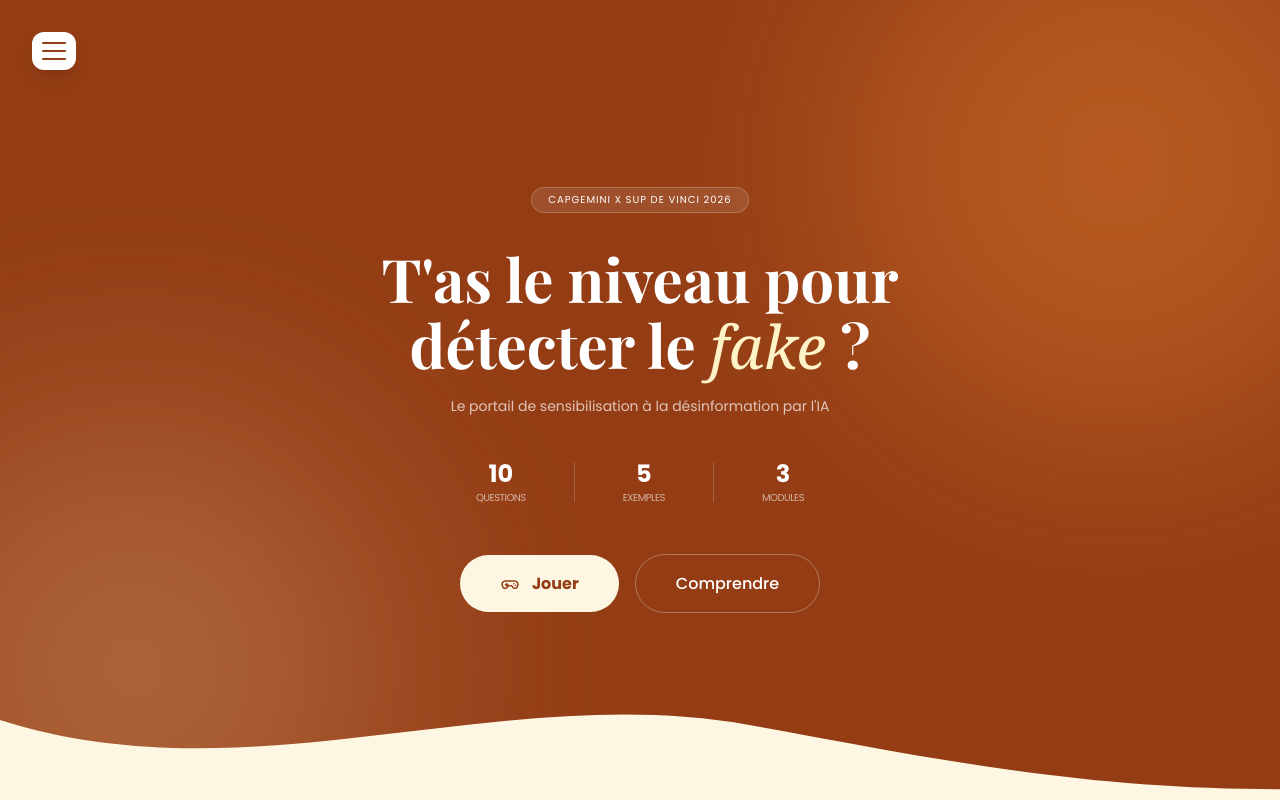
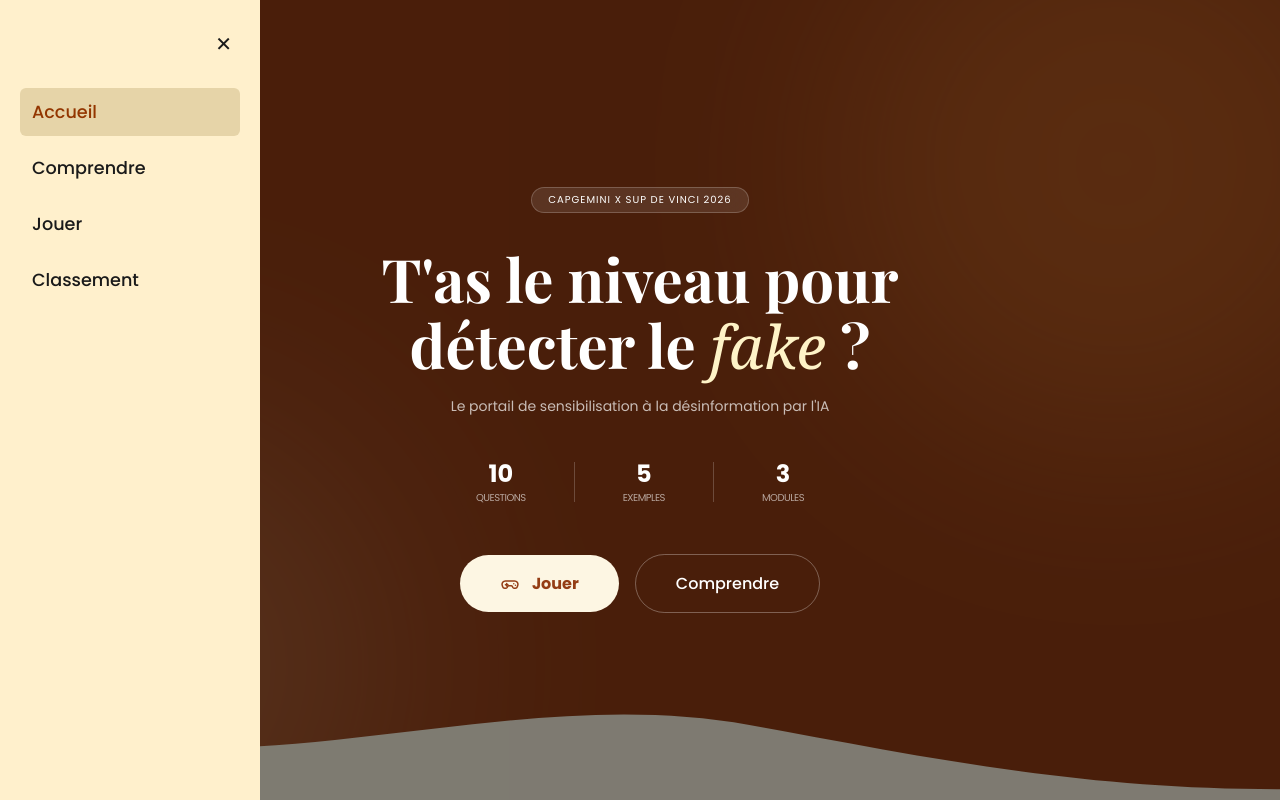
Before and after one commit to mlft9/projet-special-week, a React (Vite) app in the folder app/: page / in a window 1280 px wide. Both pictures are taken after a click on the button "Ouvrir le menu". Shown: the top 800 px of the page. Built offline with nearby package versions, Linux system fonts and the light colour scheme; a web font is replaced by a local one.

Commit message:
animation menu burger

```diff
--- a/app/src/App.css
+++ b/app/src/App.css
@@ -58,20 +58,22 @@
 /* ── Burger Menu ── */
 
 .burger-btn {
-  background: none;
+  background: #ffffff;
   border: none;
+  border-radius: 12px;
   cursor: pointer;
   display: flex;
   flex-direction: column;
   gap: 5px;
-  padding: 4px;
+  padding: 10px;
+  box-shadow: 0 2px 12px rgba(0, 0, 0, 0.15);
 }
 
 .burger-btn span {
   display: block;
   width: 24px;
   height: 2px;
-  background: var(--color-text-on-secondary);
+  background: #943D15;
   border-radius: 2px;
 }
 
@@ -80,6 +82,14 @@
   inset: 0;
   background: rgba(0, 0, 0, 0.5);
   z-index: 200;
+  opacity: 0;
+  pointer-events: none;
+  transition: opacity 0.25s ease;
+}
+
+.burger-overlay.is-open {
+  opacity: 1;
+  pointer-events: auto;
 }
 
 .burger-drawer {
@@ -92,6 +102,12 @@
   padding: 24px 20px;
   display: flex;
   flex-direction: column;
+  transform: translateX(-100%);
+  transition: transform 0.25s ease;
+}
+
+.burger-overlay.is-open .burger-drawer {
+  transform: translateX(0);
 }
 
 .burger-close {
--- a/app/src/components/BurgerMenu.tsx
+++ b/app/src/components/BurgerMenu.tsx
@@ -22,8 +22,7 @@ export default function BurgerMenu() {
         <span /><span /><span />
       </button>
 
-      {open && (
-        <div className="burger-overlay" onClick={() => setOpen(false)}>
+      <div className={`burger-overlay${open ? ' is-open' : ''}`} onClick={() => setOpen(false)}>
           <nav
             className="burger-drawer"
             role="dialog"
@@ -52,8 +51,7 @@ export default function BurgerMenu() {
               ))}
             </ul>
           </nav>
-        </div>
-      )}
+      </div>
     </>
   )
 }
--- a/app/src/pages/Home.tsx
+++ b/app/src/pages/Home.tsx
@@ -1,8 +1,9 @@
-    import { useRef } from 'react'
+import { useRef } from 'react'
 import { useNavigate } from 'react-router-dom'
 import gsap from 'gsap'
 import { useGSAP } from '@gsap/react'
 import { ScrollTrigger } from 'gsap/ScrollTrigger'
+import BurgerMenu from '../components/BurgerMenu'
 
 gsap.registerPlugin(useGSAP, ScrollTrigger)
 
@@ -107,15 +108,9 @@ export default function Home() {
           <div className="blob absolute -bottom-24 -left-24 h-[460px] w-[460px] rounded-full bg-[#FFE0B0]/25 blur-[120px]" />
         </div>
 
-        <button
-          type="button"
-          aria-label="Ouvrir le menu"
-          className="absolute top-8 left-8 z-10 bg-white p-2.5 rounded-xl shadow-lg"
-        >
-          <span className="block h-0.5 w-6 rounded-full bg-[#943D15]" />
-          <span className="mt-1.5 block h-0.5 w-6 rounded-full bg-[#943D15]" />
-          <span className="mt-1.5 block h-0.5 w-6 rounded-full bg-[#943D15]" />
-        </button>
+        <div className="absolute top-3 left-5 z-10">
+          <BurgerMenu />
+        </div>
 
         <div className="relative z-10 flex w-full max-w-5xl flex-col items-center justify-center px-4 text-center">
           <div className="animate-in bg-white/10 backdrop-blur-md border border-white/20 rounded-full px-4 py-1 text-[10px] tracking-widest uppercase">
```
